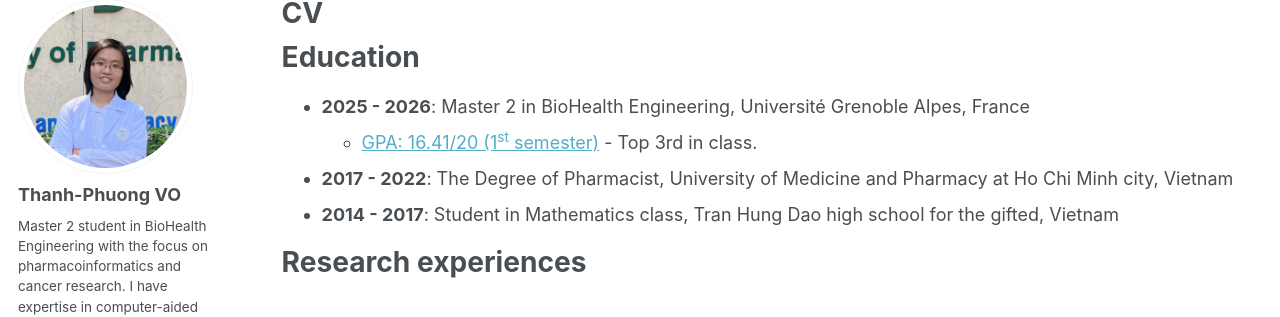
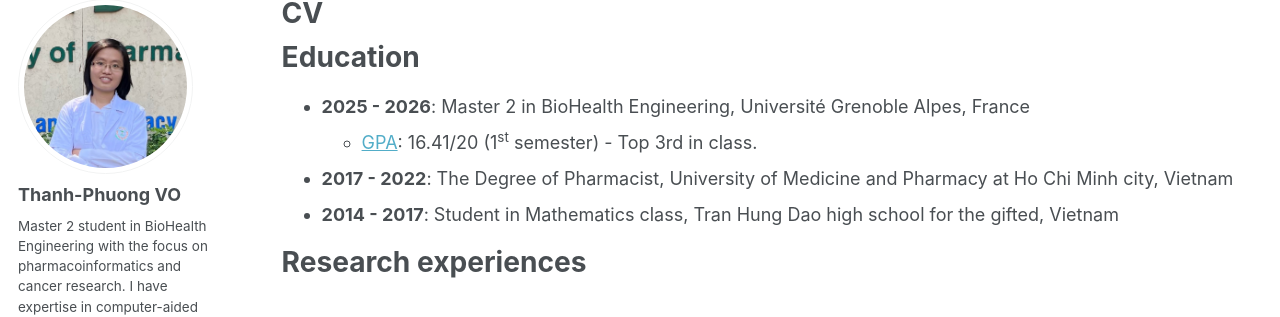
Before and after one commit to vo-thanh-phuong/vo-thanh-phuong.github.io, a Jekyll site: the page built from _pages/cv.md, in a window 1280 px wide and 900 px high. Shown: the part 100-417 px from the top of the window. Built offline with Jekyll 4.4.1, drawn with Linux system fonts in a browser that asks for light colours; some web fonts are replaced; a script that is not in the unit is left out.

Commit message:
Update CV.md

```diff
--- a/_pages/cv.md
+++ b/_pages/cv.md
@@ -12,7 +12,7 @@ redirect_from:
 Education
 ======
 * **2025 - 2026**: Master 2 in BioHealth Engineering, Université Grenoble Alpes, France
-  * [GPA: 16.41/20 (1<sup>st</sup> semester)](https://vo-thanh-phuong.github.io/files/Transcript_temporary_version_10032026.pdf) - Top 3rd in class.
+  * [GPA](https://vo-thanh-phuong.github.io/files/Transcript_temporary_version_10032026.pdf): 16.41/20 (1<sup>st</sup> semester) - Top 3rd in class.
 * **2017 - 2022**: The Degree of Pharmacist, University of Medicine and Pharmacy at Ho Chi Minh city, Vietnam
 * **2014 - 2017**: Student in Mathematics class, Tran Hung Dao high school for the gifted, Vietnam
 
```
